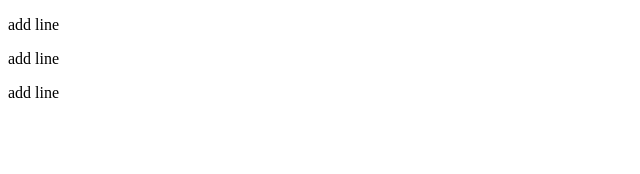
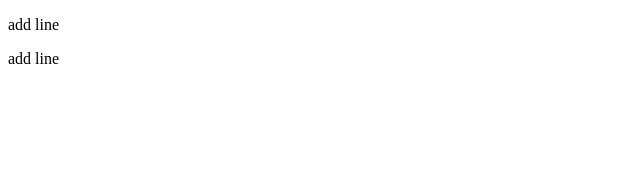
Before and after one commit to joaopavila/poc-changelog, an Angular app: page / in a window 1280 px wide. Shown: the top 174 px of the page, without its empty margins (0-640 px from the left). Built offline with nearby package versions, Linux system fonts and the light colour scheme.

Commit message:
feat: remove line

```diff
--- a/src/app/app.component.html
+++ b/src/app/app.component.html
@@ -2,4 +2,3 @@
 <router-outlet></router-outlet>
 <p>add line</p>
 <p>add line</p>
-<p>add line</p>
```
